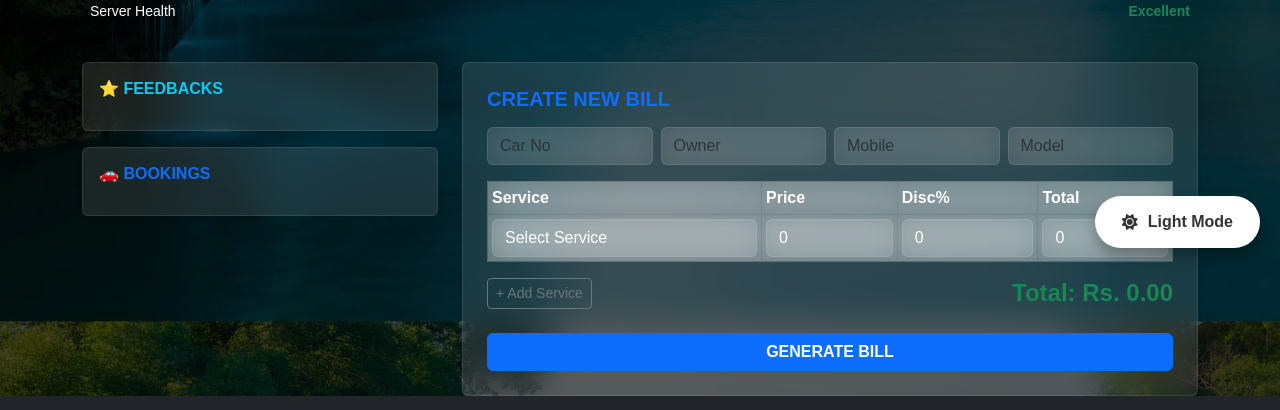
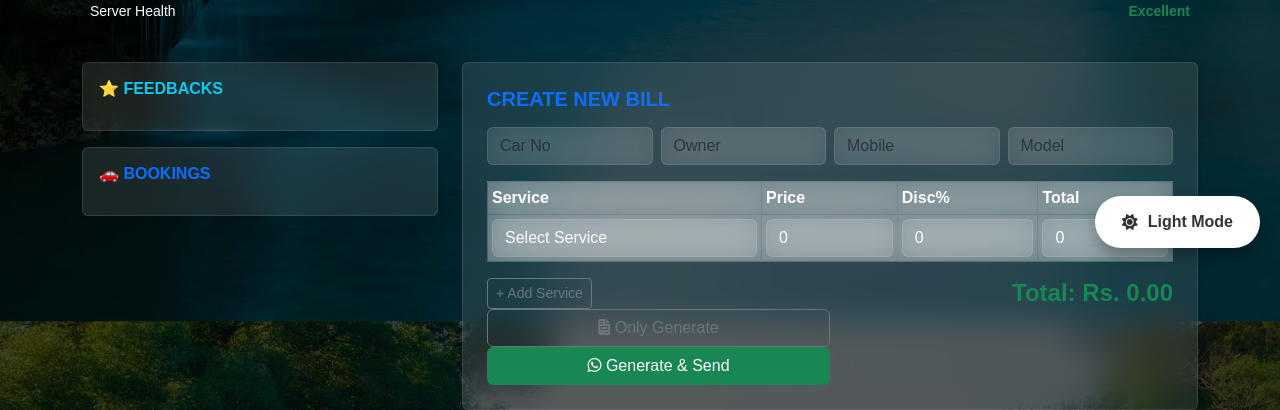
Before and after one commit to Manish123321316/my-garage-app, a Flask app: page / in a window 1280 px wide. Shown: the part 532-942 px from the top of the page. Run offline with Flask 3, Linux system fonts and the light colour scheme; a user stored in the database is signed in; data comes from the database, SQL or seed files in the repository; data that the repository does not hold is empty.

Commit message:
Update index.html

```diff
--- a/templates/index.html
+++ b/templates/index.html
@@ -185,8 +185,19 @@
                     <button type="button" class="btn btn-outline-secondary btn-sm" onclick="addRow()">+ Add Service</button>
                     <h4 class="fw-bold mb-0 text-success">Total: Rs. <span id="grand">0.00</span></h4>
                 </div>
+
+                <dic>
+
                 <input type="hidden" name="grand_total_val" id="grand_val">
-                <button class="btn btn-primary w-100 mt-4 fw-bold">GENERATE BILL</button>
+                <button type="submit" name="action" value="only_bill" class="btn btn-outline-secondary w-50">
+                    <i class="fas fa-file-invoice"></i> Only Generate
+                </button>
+
+                <button type="submit" name="action" value="bill_whatsapp" class="btn btn-success w-50">
+                    <i class="fab fa-whatsapp"></i> Generate & Send
+                </button>
+
+                </dic>
             </form>
         </div>
     </div>
@@ -329,6 +340,37 @@
     }
 </script>
 
+<script>
+    function filterBills() {
+        let input = document.getElementById("billSearch").value.toUpperCase();
+        let rows = document.querySelector("table tbody").rows;
+        for (let i = 0; i < rows.length; i++) {
+            if (rows[i].cells.length > 1) { // Error se bachne ke liye check
+                let carNo = rows[i].cells[0].textContent.toUpperCase();
+                let name = rows[i].cells[1].textContent.toUpperCase();
+                rows[i].style.display = (carNo.includes(input) || name.includes(input)) ? "" : "none";
+            }
+        }
+    }
+
+    function sendOldBill(mobile, owner, car, total, filename) {
+        let cleanMobile = String(mobile).replace(/\D/g, '');
+        if (!cleanMobile.startsWith('91') && cleanMobile.length === 10) {
+            cleanMobile = '91' + cleanMobile;
+        }
+
+        let billLink = window.location.origin + "/static/bills/" + filename;
+        let message = "*JAGESHWAR CAR CARE*\n\n" +
+                      "Hello " + owner + ",\n" +
+                      "Aapki gaadi *" + car + "* ka purana bill yahan hai.\n" +
+                      "Total Amount: *Rs. " + total + "*\n\n" +
+                      "Download Link: " + billLink;
+
+        let whatsappUrl = "https://api.whatsapp.com/send?phone=" + cleanMobile + "&text=" + encodeURIComponent(message);
+        window.open(whatsappUrl, '_blank');
+    }
+</script>
+
 <!-- <script>
     // Har 10 second mein page ko auto-refresh karega
     // taaki Live User count update hota rahe
```
